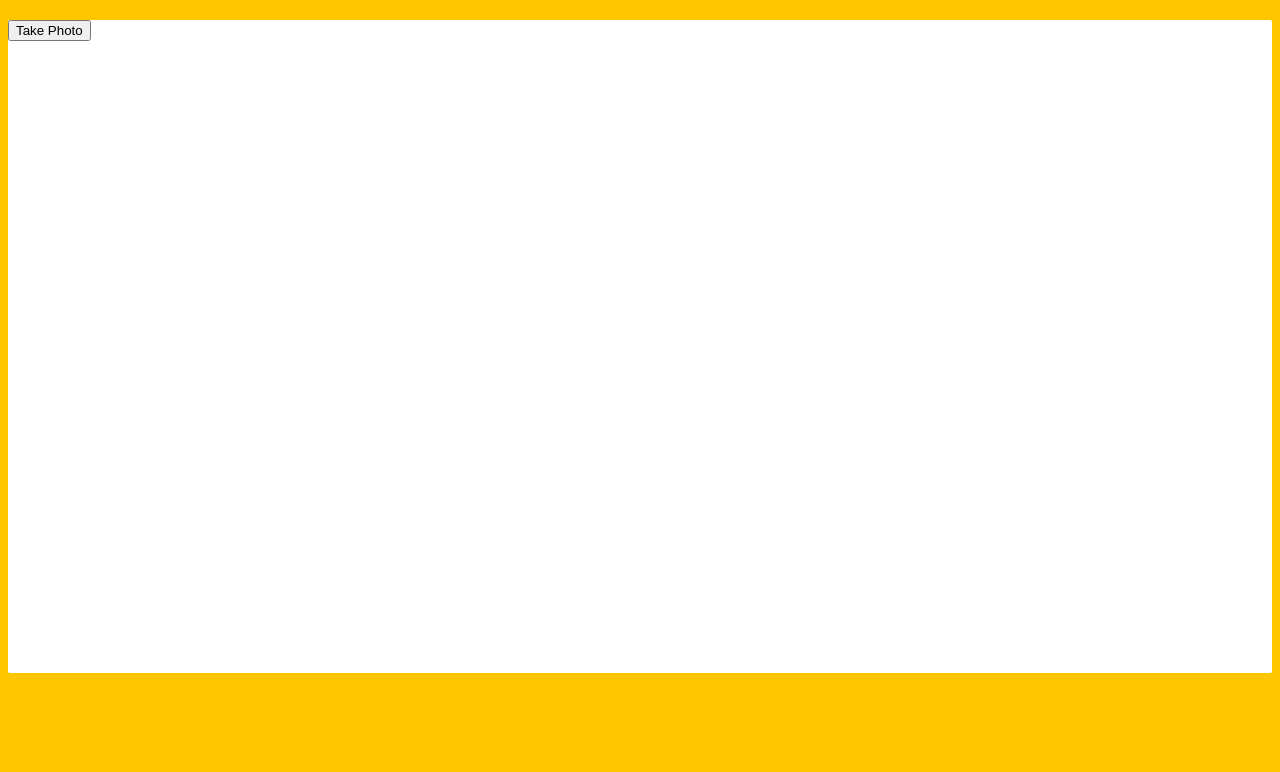
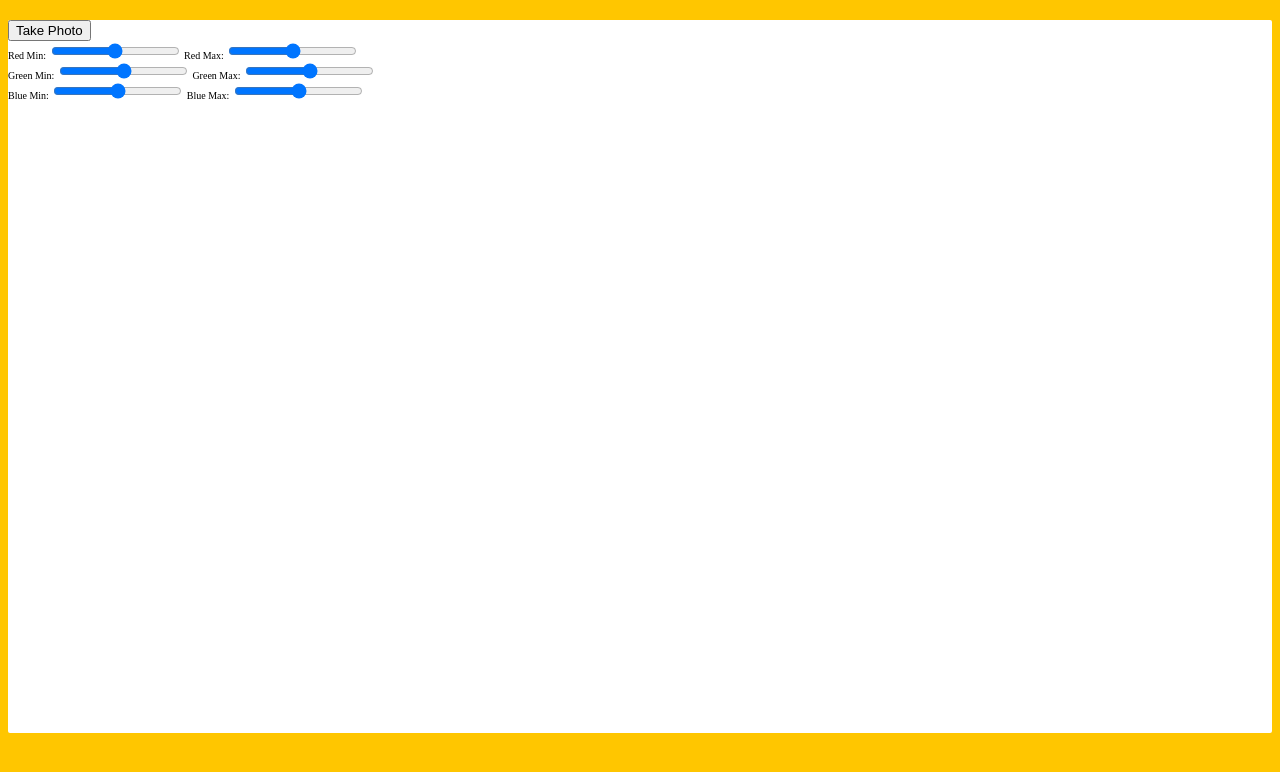
Before and after one commit to aldy120/test.github.io, a Jekyll site: the page javascript30testing/19 - Webcam Fun/index.html, which Jekyll copies as it is, in a window 1280 px wide. Shown: the top 772 px of the page. Built offline with Jekyll 4.4.1, drawn with Linux system fonts in a browser that asks for light colours.

Commit message:
test camera

```diff
--- a/javascript30testing/19 - Webcam Fun/index.html
+++ b/javascript30testing/19 - Webcam Fun/index.html
@@ -10,7 +10,7 @@
   <div class="photobooth">
     <div class="controls">
       <button onClick="takePhoto()">Take Photo</button>
-<!--       <div class="rgb">
+      <div class="rgb">
         <label for="rmin">Red Min:</label>
         <input type="range" min=0 max=255 name="rmin">
         <label for="rmax">Red Max:</label>
@@ -29,7 +29,7 @@
         <input type="range" min=0 max=255 name="bmin">
         <label for="bmax">Blue Max:</label>
         <input type="range" min=0 max=255 name="bmax">
-      </div> -->
+      </div>
     </div>
 
     <canvas class="photo"></canvas>
```
